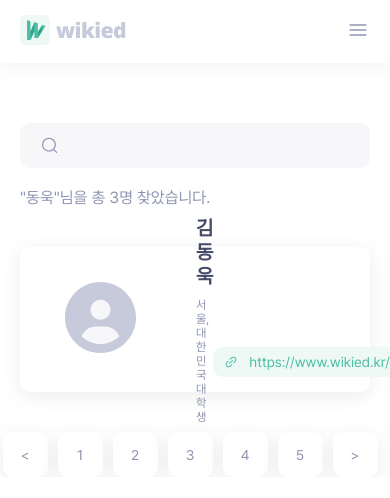
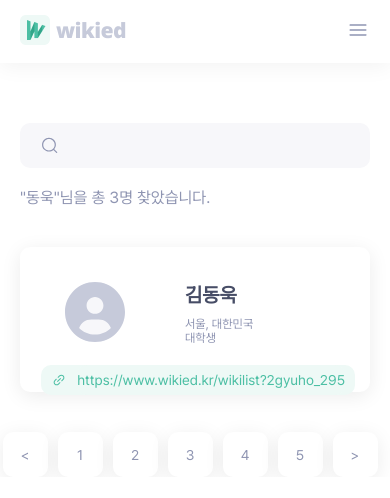
Before and after one commit to leegyuho-programer/Wikied, a Next.js app: page /wikilist in a window 390 px wide. Shown: the top 498 px of the page. Built offline with nearby package versions, Linux system fonts and the light colour scheme.

Commit message:
feat: WikiIcon 반응형 추가

```diff
--- a/app/(unauth)/_components/WikiListPage.module.css
+++ b/app/(unauth)/_components/WikiListPage.module.css
@@ -64,6 +64,7 @@
   .wikiBox {
     margin-top: 40px;
     margin-bottom: 40px;
+    flex-direction: column;
   }
 
   .name {
@@ -73,4 +74,8 @@
   .data {
     font-size: 1.2rem;
   }
+
+  .link {
+    flex-direction: row-reverse;
+  }
 }
--- a/components/Link/LinkContent.module.css
+++ b/components/Link/LinkContent.module.css
@@ -6,3 +6,9 @@
   color: #4cbfa4;
   border-radius: 10px;
 }
+
+@media (max-width: 768px) {
+  .container {
+    color: 1.2rem;
+  }
+}
--- a/components/SvgComponents/WikiIcon/WikiIcon.module.css
+++ b/components/SvgComponents/WikiIcon/WikiIcon.module.css
@@ -3,6 +3,13 @@
 }
 
 .icon {
-  width: 71px;
-  height: 71px;
+  width: 85px;
+  height: 85px;
 }
+
+@media (max-width: 768px) {
+  .icon {
+    width: 60px;
+    height: 60px;
+  }
+}
```
